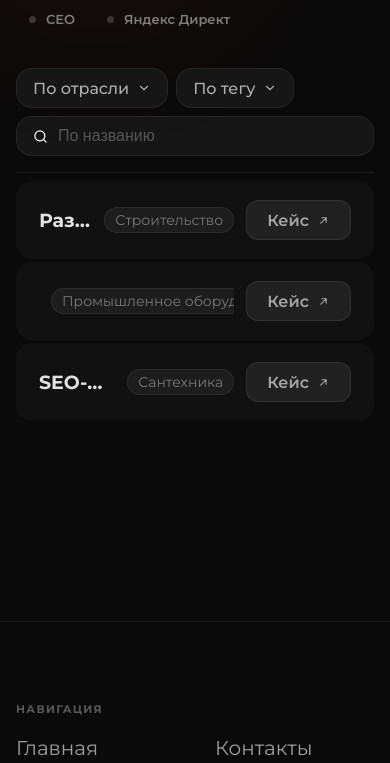
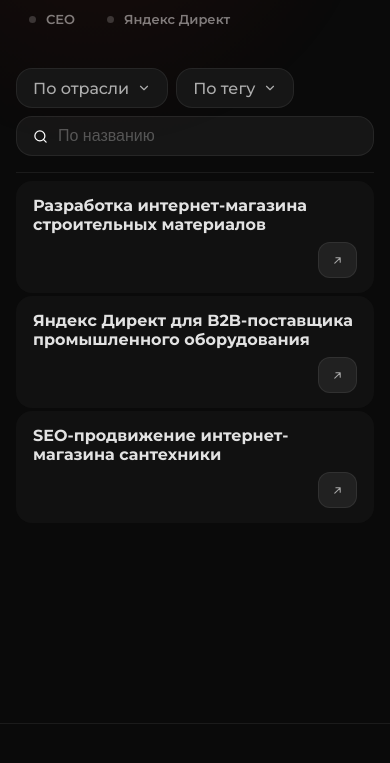
Before and after one commit to AstroZombie1950/lab_review, a Django app: page /cases/ in a window 390 px wide. Shown: the part 600-1363 px from the top of the page. Run offline with Django 5.2, Linux system fonts and the light colour scheme; data comes from the database, SQL or seed files in the repository.

Commit message:
services pages; admin panel; main page - fixes

```diff
--- a/cases/templates/cases/list.html
+++ b/cases/templates/cases/list.html
@@ -443,19 +443,32 @@
 	/* ── Адаптив ── */
 	@media (max-width: 1024px) {
 		.cases-layout { grid-template-columns: 160px 1fr; gap: 24px; }
-		.case-row { grid-template-columns: 1fr auto; }
 		.case-tags { display: none; }
+		.case-industry { display: none; }
+		/* Строка: заголовок сверху на всю ширину, кнопка-стрелка справа */
+		.case-row {
+			display: flex;
+			flex-wrap: wrap;
+			align-items: center;
+			gap: 8px;
+			padding: 14px 16px;
+		}
+		.case-main {
+			flex: 1 1 100%;
+			overflow: hidden;
+		}
+		.case-title { font-size: 16px; white-space: normal; }
+		.case-link { margin-left: auto; padding: 0 12px; height: 36px; }
+		.case-link-text { display: none; }
 	}
 
 	@media (max-width: 720px) {
 		.hero { padding: 48px 0 36px; }
-		/* Сайдбар превращается в горизонтальную полосу кнопок */
 		.cases-layout { grid-template-columns: 1fr; gap: 16px; }
 		.cases-sidebar { position: static; }
 		.sidebar-title { display: none; }
 		.sidebar-nav { flex-direction: row; flex-wrap: wrap; gap: 6px; }
 		.sidebar-btn { height: 34px; font-size: 13px; width: auto; padding: 0 12px; }
-		.case-row { grid-template-columns: 1fr auto; gap: 12px; }
 		.search-wrap { max-width: 100%; }
 	}
 
@@ -589,7 +602,7 @@
 
 						<!-- Кнопка -->
 						<div class="case-link">
-							Кейс
+							<span class="case-link-text">Кейс</span>
 							<svg width="13" height="13" viewBox="0 0 24 24" fill="none"><path d="M7 17 17 7M9 7h8v8" stroke="currentColor" stroke-width="2" stroke-linecap="round" stroke-linejoin="round"/></svg>
 						</div>
 					</a>
--- a/templates/home.html
+++ b/templates/home.html
@@ -688,6 +688,10 @@
 			gap: 12px;
 		}
 		.home-case-service { display: none; }
+		.home-case-industry { display: none; }
+		.home-case-tags { display: none; }
+		.home-case-link-btn { padding: 0 12px; }
+		.home-case-link-text { display: none; }
 	}
 
 		/* Иконка услуги в карточке */
@@ -973,7 +977,7 @@
 
 				<!-- Кнопка -->
 				<div class="home-case-link-btn">
-					Кейс
+					<span class="home-case-link-text">Кейс</span>
 					<svg width="13" height="13" viewBox="0 0 24 24" fill="none"><path d="M7 17L17 7M9 7h8v8" stroke="currentColor" stroke-width="2" stroke-linecap="round" stroke-linejoin="round"/></svg>
 				</div>
 			</a>
```
